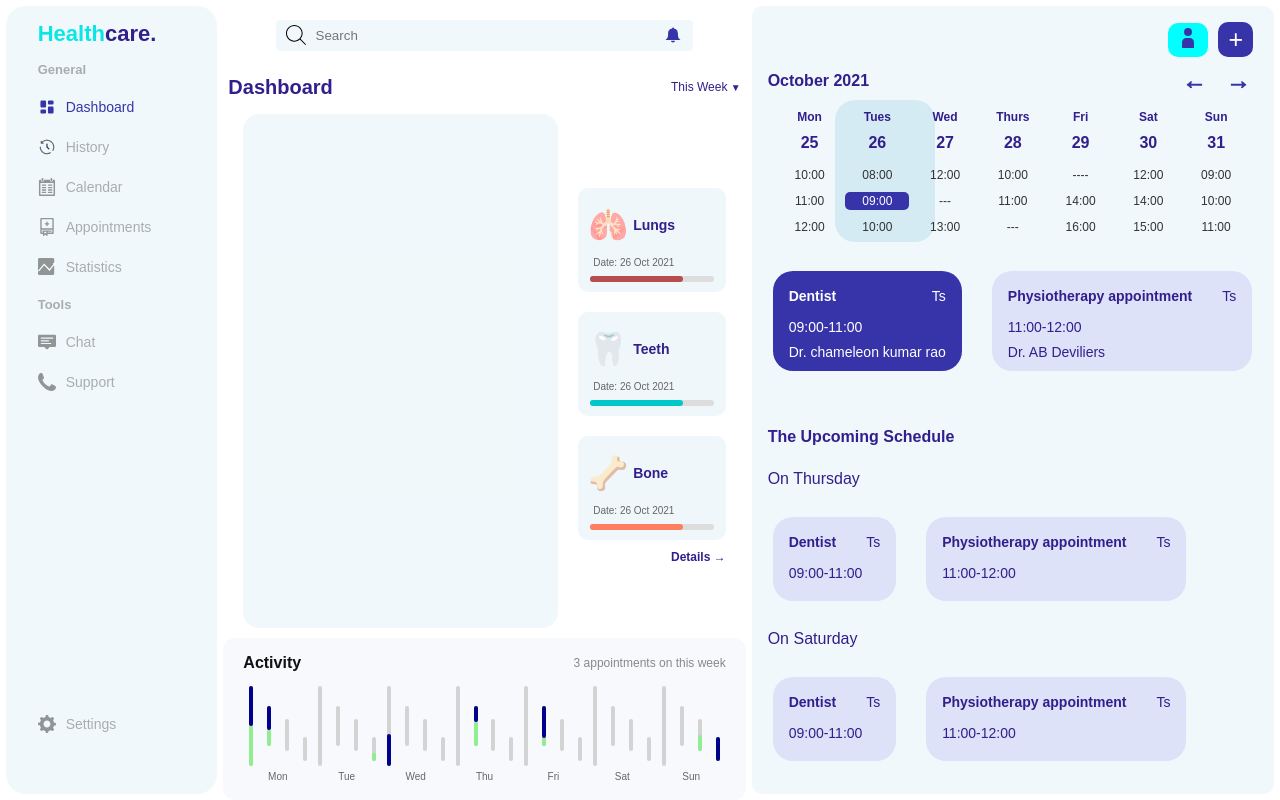
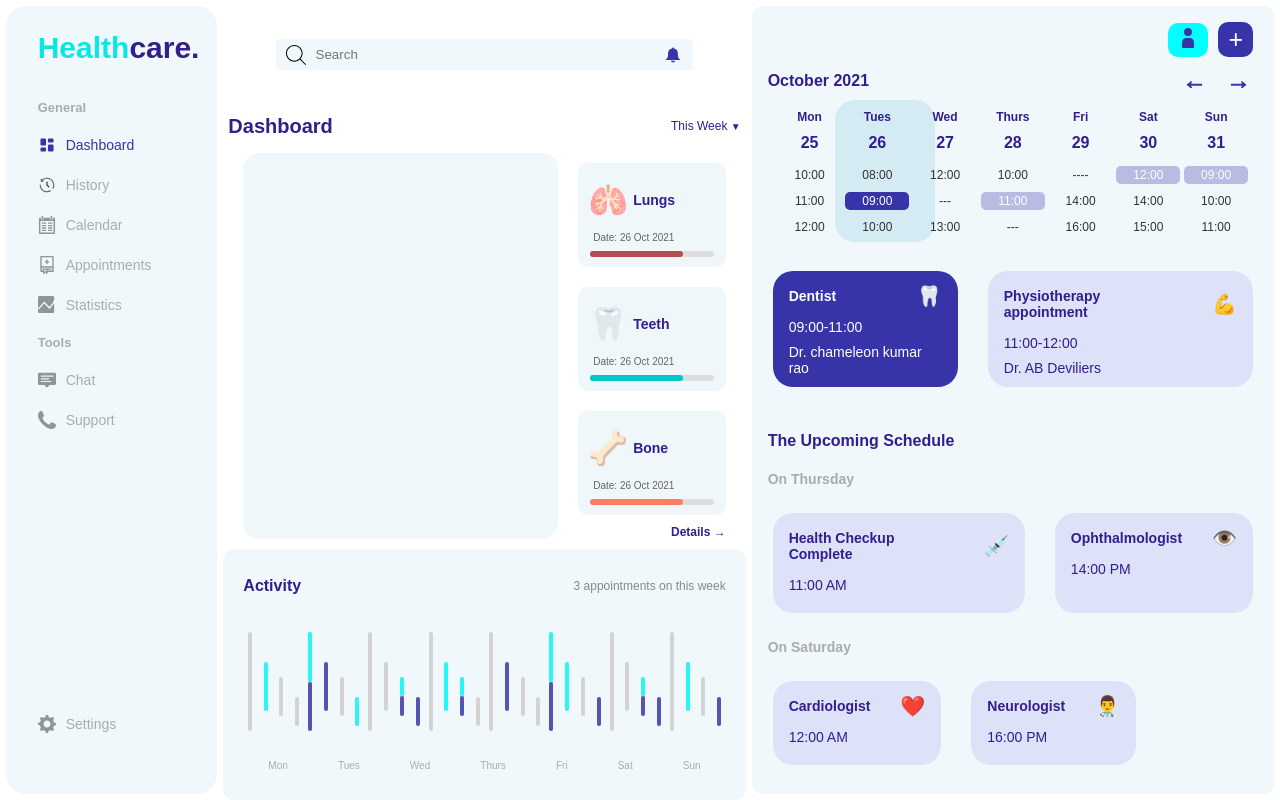
Before and after one commit to Chandramouli2022/healthcare_dashboard, a React (Vite) app: page / in a window 1280 px wide. Built offline with nearby package versions, Linux system fonts and the light colour scheme; no server answers.

Commit message:
completed the spa

```diff
--- a/src/App.css
+++ b/src/App.css
@@ -80,12 +80,12 @@ p {
   width: 70%;
 }
 .sidebar-title {
-  font-size: 22px;
-  margin: 10px 0px;
+  font-size: 30px;
+  margin: 20px 0px 30px 0px;
   padding: 5px 0px;
 }
 .sidebar-title > span {
-  font-size: 22px;
+  font-size: 30px;
   color: rgb(10, 230, 230);
 }
 .sidebar-footer {
@@ -132,7 +132,7 @@ p {
   flex: 1;
   display: flex;
   flex-direction: column;
-  justify-content: space-around;
+  justify-content: space-between;
 }
 .dashboard-title {
   font-size: 20px;
@@ -154,7 +154,7 @@ p {
   font-size: 10px;
 }
 .anatomy-status-container {
-  flex: 8;
+  flex: 4;
   display: flex;
   flex-direction: column;
 }
@@ -225,7 +225,7 @@ p {
   position: relative;
   width: 40px;
   height: 40px;
-  border: 2px solid rgb(55, 52, 169,0.6); /* lightblue */
+  border: 2px solid rgb(55, 52, 169, 0.6); /* lightblue */
   border-radius: 6px;
   overflow: hidden;
   background-color: transparent;
@@ -237,7 +237,7 @@ p {
   content: "";
   position: absolute;
   inset: 0;
-  border: 2px solid rgb(55, 52, 169,0.6);
+  border: 2px solid rgb(55, 52, 169, 0.6);
   border-radius: 6px;
   pointer-events: none;
   animation: pulse 2s infinite ease-in-out;
@@ -265,7 +265,7 @@ p {
   height: 50%;
   background: linear-gradient(
     to bottom,
-    rgb(55, 52, 169,0.7),
+    rgb(55, 52, 169, 0.7),
     rgb(55, 52, 169, 0.5),
     transparent
   );
@@ -440,6 +440,10 @@ p {
   background-color: rgb(55, 52, 169);
   color: rgb(255, 255, 255);
 }
+.calendar-time.selected1 {
+  background-color: rgb(55, 52, 169,0.3);
+  color: rgb(255, 255, 255);
+}
 .schedules {
   display: flex;
   gap: 20px;
@@ -449,10 +453,14 @@ p {
 
 /* activity-feed start */
 .activity-feed {
-  background-color: #f8f9fc;
+  flex: 2;
+  background-color: rgba(173, 216, 230, 0.18);
   border-radius: 12px;
   padding: 16px 20px;
   font-family: sans-serif;
+  display: flex;
+  flex-direction: column;
+  justify-content: space-around;
 }
 
 .activity-title-wrapper {
@@ -464,8 +472,7 @@ p {
 
 .activity-title {
   font-size: 16px;
-  font-weight: bold;
-  color: #111;
+  font-weight: 700 !important;
 }
 
 .activity-description {
@@ -477,12 +484,13 @@ p {
   display: flex;
   justify-content: space-center;
   align-items: flex-end;
-  height: 100px;
+  height: 45%;
 }
 
 .day-group {
   width: 100%;
   text-align: center;
+  height: 100%;
 }
 
 .bar-group {
@@ -490,7 +498,7 @@ p {
   gap: 3px;
   align-items: flex-end;
   justify-content: space-around;
-  height: 80px;
+  height: 100%;
 }
 
 .bar {
@@ -499,11 +507,14 @@ p {
   transition: height 0.3s ease;
 }
 
-.day-label {
+.ac-days {
   font-size: 10px;
-  color: #666;
+  color: rgb(0, 0, 0, 0.3);
   margin-top: 4px;
-  width: 100%;
+  display: flex;
+  justify-content: space-around;
+  align-items: center;
+  flex-direction: row;
   text-align: center;
 }
 
@@ -521,6 +532,13 @@ p {
   display: flex;
   gap: 20px;
 }
+.schedule-day{
+  color: rgb(0, 0, 0, 0.3);
+  font-weight: 600;
+  font-size: 14px;
+  margin: 5px 0px;
+}
+
 /* upcoming-schedule end */
 
 /* appointment-card start */
@@ -551,4 +569,7 @@ p {
   align-items: center;
   justify-content: space-between;
 }
+.appointment-icon {
+  font-size: 20px !important;
+}
 /* appointment-card end */
--- a/src/components/ActivityFeed.jsx
+++ b/src/components/ActivityFeed.jsx
@@ -7,31 +7,34 @@ export default function ActivityFeed() {
     { day: "Fri", values: [10, 5, 4, 3] },
     { day: "Sat", values: [10, 5, 4, 3] },
     { day: "Sun", values: [10, 5, 4, 3] },
+    { day: "", values: [10, 5, 4, 3] },
   ];
   const arrRef = [10, 5, 4, 3];
   const heartData = [
-    { day: "Mon", values: [5, 2, 0, 0] },
-    { day: "Tue", values: [0, 0, 0, 1] },
-    { day: "Wed", values: [0, 0, 0, 0] },
-    { day: "Thu", values: [0, 3, 0, 0] },
-    { day: "Fri", values: [0, 1, 0, 0] },
-    { day: "Sat", values: [0, 0, 0, 0] },
+    { day: "Mon", values: [0, 5, 0, 0] },
+    { day: "Tue", values: [5, 0, 0, 3] },
+    { day: "Wed", values: [0, 0, 2, 0] },
+    { day: "Thu", values: [0, 5, 2, 0] },
+    { day: "Fri", values: [0, 0, 0, 0] },
+    { day: "Sat", values: [5, 5, 0, 0] },
     { day: "Sun", values: [0, 0, 2, 0] },
+    { day: "nMon", values: [0, 5, 0, 0] },
   ];
 
   const LegData = [
-    { day: "Mon", values: [5, 3, 0, 0] },
-    { day: "Tue", values: [0, 0, 0, 0] },
-    { day: "Wed", values: [4, 0, 0, 0] },
-    { day: "Thu", values: [0, 2, 0, 0] },
-    { day: "Fri", values: [0, 4, 0, 0] },
-    { day: "Sat", values: [0, 0, 0, 0] },
-    { day: "Sun", values: [0, 0, 0, 3] },
+    { day: "Mon", values: [0, 0, 0, 0] },
+    { day: "Tue", values: [5, 5, 0, 0] },
+    { day: "Wed", values: [0, 0, 2, 3] },
+    { day: "Thu", values: [0, 0, 2, 0] },
+    { day: "Fri", values: [0, 5, 0, 0] },
+    { day: "Sat", values: [5, 0, 0, 3] },
+    { day: "Sun", values: [0, 0, 2, 3] },
+    { day: "nMon", values: [0, 0, 0, 3] },
   ];
 
   const organConfigs = [
-    { name: "heart", data: heartData, color: "lightgreen" },
-    { name: "leg", data: LegData, color: "darkblue" },
+    { name: "leg", data: LegData, color: "rgb(55, 52, 169,0.8)" },
+    { name: "heart", data: heartData, color: "rgb(0,255,255,0.8)" },
     {
       name: "lungs",
       data: typeof lungsData !== "undefined" ? lungsData : null,
@@ -43,7 +46,7 @@ export default function ActivityFeed() {
       color: "purple",
     },
   ].filter((organ) => organ.data);
-
+  const daysName = ["Mon", "Tues", "Wed", "Thurs", "Fri", "Sat", "Sun"];
   const heightDiff = ["0px", "20px", "15px", "5px"];
   const maxVal = Math.max(...activityData.flatMap((day) => day.values));
   const barColors = ["#D3D3D3", "#D3D3D3", "#D3D3D3", "#D3D3D3"];
@@ -107,8 +110,14 @@ export default function ActivityFeed() {
                 );
               })}
             </div>
-            <span className='day-label'>{day.day}</span>
           </div>
+        ))}
+      </div>
+      <div className='ac-days'>
+        {daysName.map((d) => (
+          <span key={d} className='day-label'>
+            {d}
+          </span>
         ))}
       </div>
     </section>
--- a/src/components/AnatomySection.jsx
+++ b/src/components/AnatomySection.jsx
@@ -29,7 +29,7 @@ export default function AnatomySection() {
         camera-controls
         environment-image='neutral'
         exposure='1'
-        shadow-intensity='2'
+        shadow-intensity='0'
         interaction-prompt='none'
         disable-zoom
         style={{ width: "100%", height: "100%" }}
--- a/src/components/CalendarView.jsx
+++ b/src/components/CalendarView.jsx
@@ -11,14 +11,14 @@ export default function CalendarView() {
       { time: "12:00", selected: false },
       { time: "10:00", selected: false },
       { time: "----", selected: false },
-      { time: "12:00", selected: false },
-      { time: "09:00", selected: false },
+      { time: "12:00", selected: true },
+      { time: "09:00", selected: true },
     ],
     [
       { time: "11:00", selected: false },
       { time: "09:00", selected: true },
       { time: "---", selected: false },
-      { time: "11:00", selected: false },
+      { time: "11:00", selected: true },
       { time: "14:00", selected: false },
       { time: "14:00", selected: false },
       { time: "10:00", selected: false },
@@ -34,17 +34,27 @@ export default function CalendarView() {
     ],
   ];
 
+
   const todaySchedule = [
-    ["Dentist", "Ts", "09:00-11:00", "Dr. chameleon kumar rao", true],
+    ["Dentist", "🦷", "09:00-11:00", "Dr. chameleon kumar rao", true],
     [
       "Physiotherapy appointment",
-      "Ts",
+      "💪",
       "11:00-12:00",
       "Dr. AB Deviliers",
       false,
     ],
   ];
   const selectedDayIndex = 1;
+
+  function checkSelection(selected,i) {
+    if (selected && i === selectedDayIndex) {
+      return "selected";
+    }
+    if (selected) {
+      return "selected1";
+    }
+  }
 
   return (
     <section className='calendar-view'>
@@ -85,7 +95,7 @@ export default function CalendarView() {
           row.map((entry, i) => (
             <div
               key={`${rowIndex}-${i}`}
-              className={`calendar-time ${entry.selected ? "selected" : ""}`}
+              className={`calendar-time ${checkSelection(entry.selected,i)}`}
             >
               {entry.time}
             </div>
--- a/src/components/UpcomingSchedule.jsx
+++ b/src/components/UpcomingSchedule.jsx
@@ -2,12 +2,12 @@ import SimpleAppointmentCard from "./SimpleAppointmentCard";
 
 export default function UpcomingSchedule() {
   const upcomingSchedule = [
-    ["Dentist", "Ts", "09:00-11:00"],
-    ["Physiotherapy appointment", "Ts", "11:00-12:00"],
+    ["Health Checkup Complete", " 💉", "11:00 AM"],
+    ["Ophthalmologist", "👁️", "14:00 PM"],
   ];
   const upcomingScheduleNext = [
-    ["Dentist", "Ts", "09:00-11:00"],
-    ["Physiotherapy appointment", "Ts", "11:00-12:00"],
+    ["Cardiologist", "❤️", "12:00 AM"],
+    ["Neurologist", "👨‍⚕️", "16:00 PM"],
   ];
   return (
     <section className='upcoming-schedule'>
```
